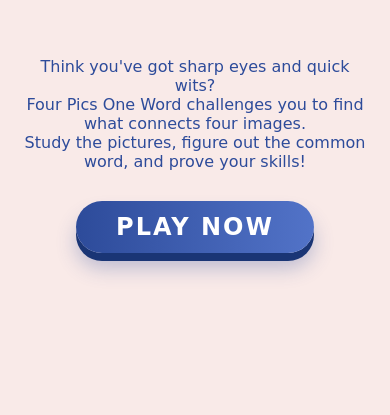
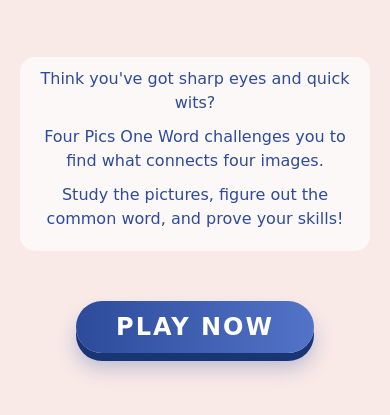
Before and after one commit to celinemargarette/vlu, a plain HTML site: page index.html in a window 390 px wide. Shown: the part 247-662 px from the top of the page. Drawn offline with Linux system fonts and the light colour scheme; a web font is replaced by a local one.

Commit message:
Update style.css

```diff
--- a/style.css
+++ b/style.css
@@ -43,6 +43,21 @@ body {
     margin-bottom: 60px;
     position: relative;
     font-weight: bold;
+}
+
+.game-description {
+    max-width: 500px;
+    margin: 0 auto 30px;
+    padding: 15px;
+    background: rgba(255,255,255,0.7);
+    border-radius: 15px;
+    font-size: 1.1rem;
+    line-height: 1.5;
+    color: #2d4b9a;
+}
+
+.game-description p {
+    margin-bottom: 10px;
 }
 
 .decoration {
@@ -466,6 +481,16 @@ body {
         font-size: 4rem;
     }
 
+    .game-subtitle {
+        font-size: 1.8rem;
+    }
+
+    .game-description {
+        font-size: 1rem;
+        padding: 10px;
+        margin-bottom: 20px;
+    }
+
     .pics-container {
         grid-template-columns: repeat(2, 1fr);
     }
```
